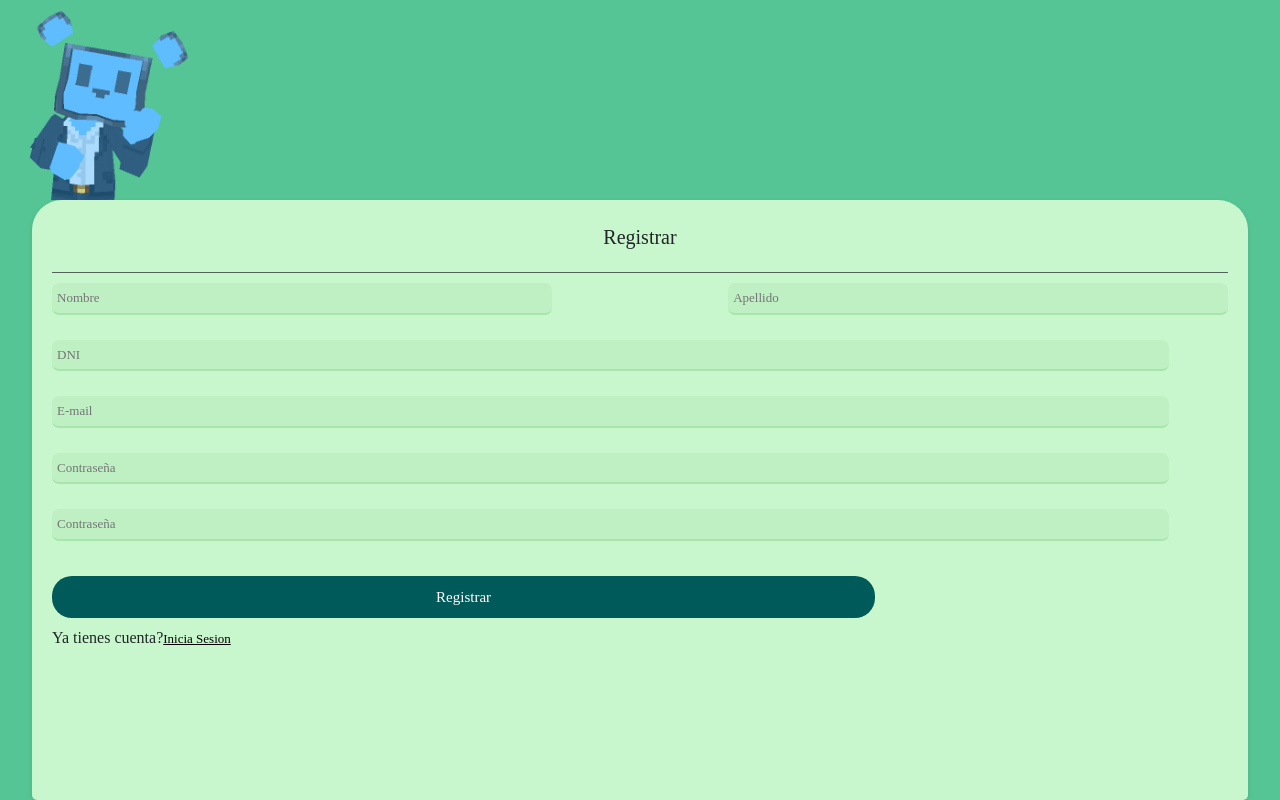
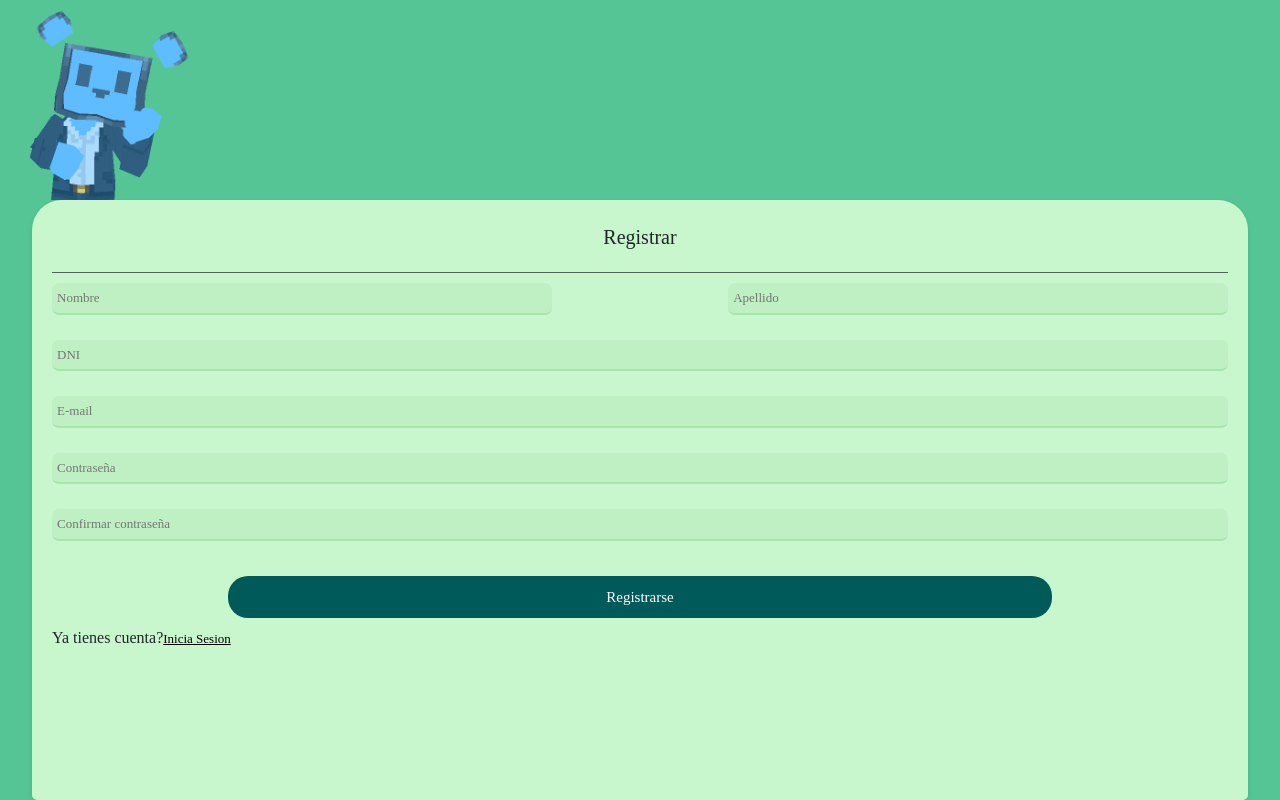
Before and after one commit to vazqueznahuel/Clementina, a React (Create React App) app: page /Registro in a window 1280 px wide. Built offline with nearby package versions, Linux system fonts and the light colour scheme; no server answers; what react-three-fiber would draw is missing.

Commit message:
Acomodando inputs formularios

```diff
--- a/src/App.css
+++ b/src/App.css
@@ -58,7 +58,7 @@ body {
   /* Input login */
   .input-field {
     font-size: 13px;
-    width: 95%;
+    width: 100%;
     padding: 5px;
     background-color: #bff0c3;
     color: black ;
@@ -99,6 +99,11 @@ body {
   /* Fin input */
 
   /* enlace olvidar contraseña */
+  .olvidar-contraseña {
+    margin-top: -2%;
+  }
+
+
   .olvidar-contraseña-error{
     margin-top: -2%;
   }
@@ -118,6 +123,7 @@ body {
 
   .div-center h6{
     margin: auto 1%;
+    font-size: 13px;
   }
 
   .div-center hr {
--- a/src/components/register/register.jsx
+++ b/src/components/register/register.jsx
@@ -121,12 +121,12 @@ function Register(props) {
 
           <input className='input-field' type='password' placeholder='Contraseña ' id='password'/>
 
-          <input className='input-field' type='password' placeholder='Contraseña ' id='con-password'/>
+          <input className='input-field' type='password' placeholder='Confirmar contraseña ' id='con-password'/>
 
           {errorMessage && <p style={{ color: "red" , marginBottom: "-5px"}}>{errorMessage}</p>}
-
-          <button className='button'>Registrar</button>
-
+          <div className='div-center'>
+          <button className='button'>Registrarse</button>
+          </div>
         </form>
 
         <h6 className=''> Ya tienes cuenta?
```
